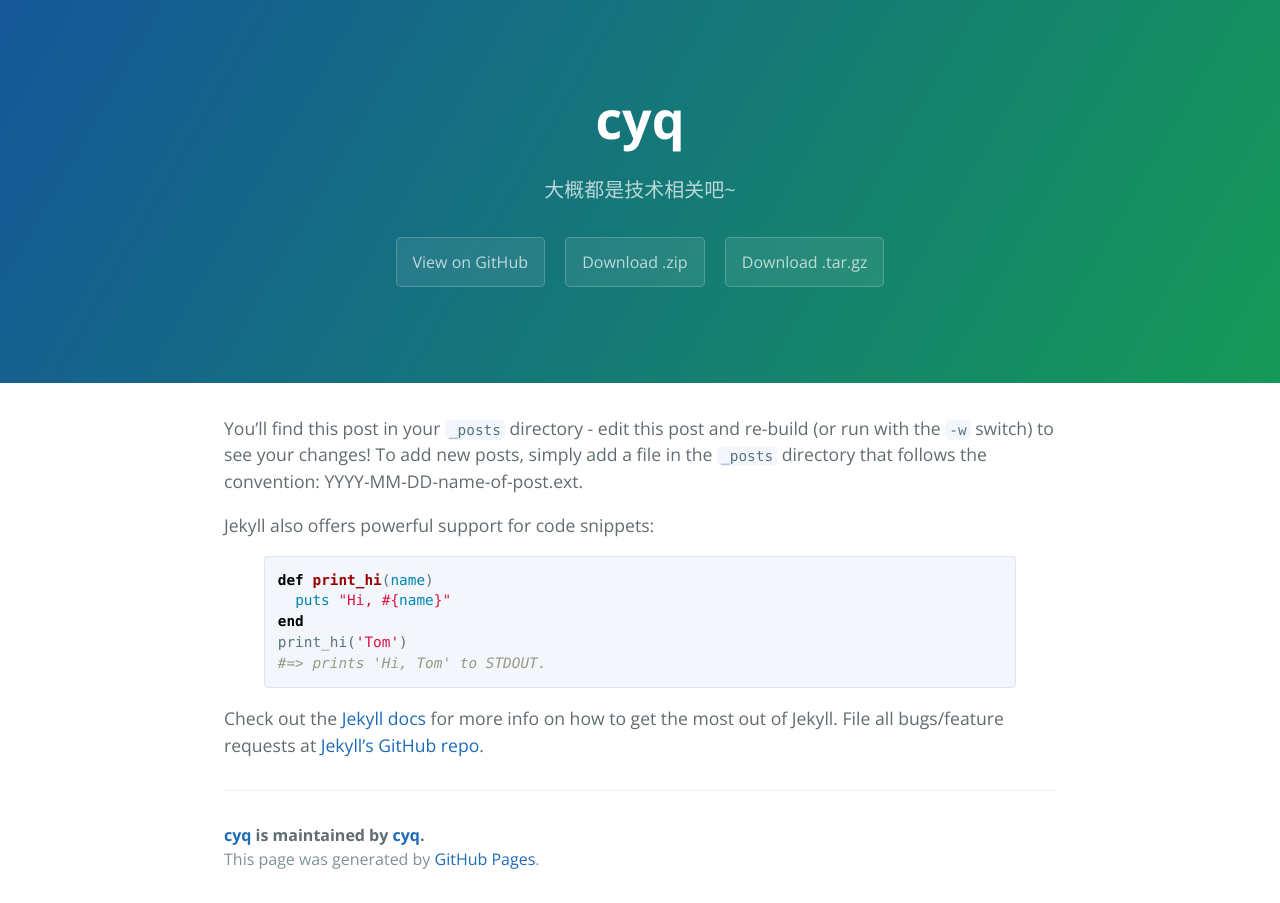
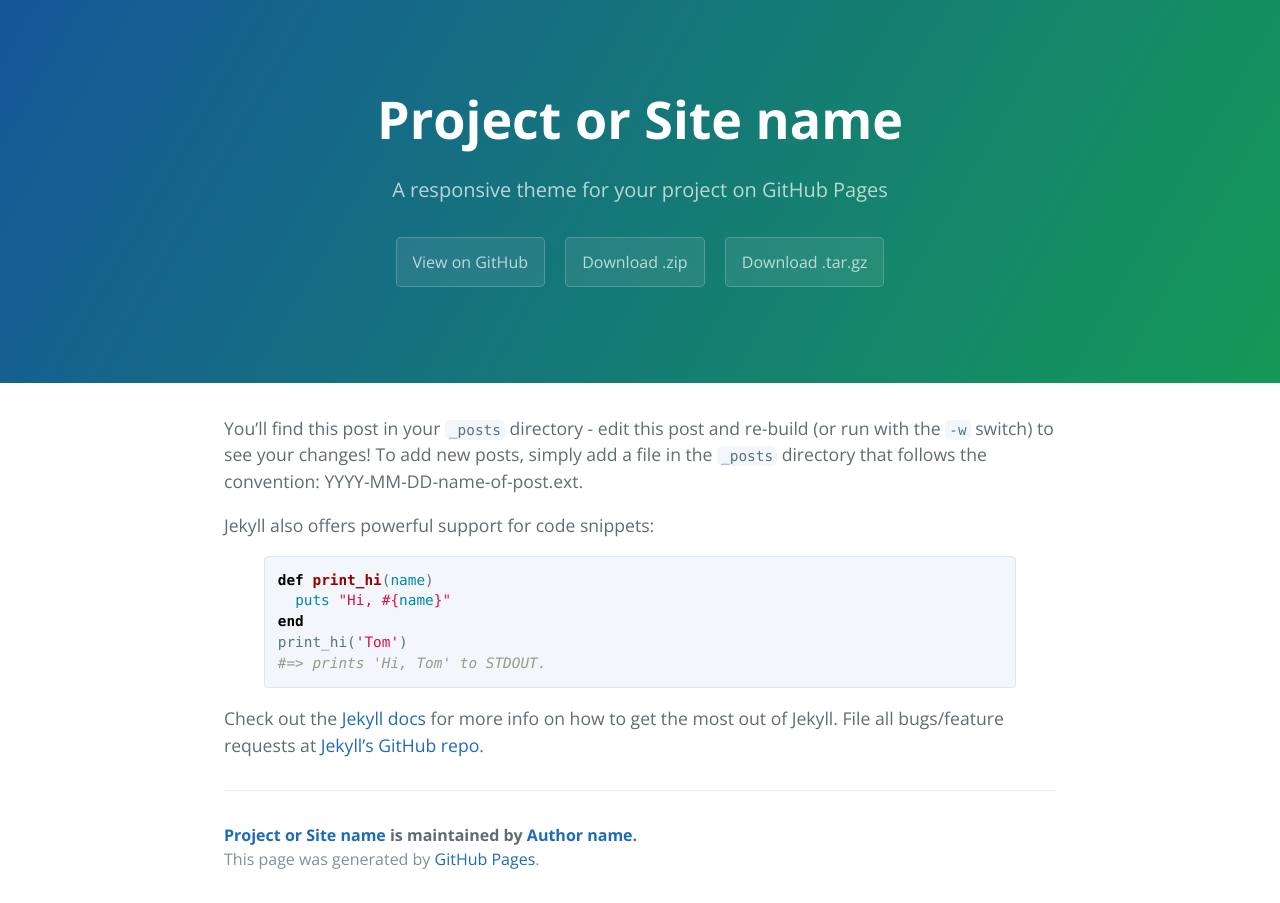
Before and after one commit to Yanqi-Chen/Yanqi-Chen.github.io, a Jekyll site: the page built from _posts/2016-02-12-sample-content.markdown, in a window 1280 px wide. Built offline with Jekyll 4.4.1, drawn with Linux system fonts in a browser that asks for light colours.

Commit message:
Revert "基本参数修改"
This reverts commit 83f793f6a913f2a5069e84ee9e40a5dea0af1566.

```diff
--- a/_config.yml
+++ b/_config.yml
@@ -1,14 +1,13 @@
 # Setup
-title:        cyq
-tagline:      大概都是技术相关吧~
-baseurl:      /
-paginate:     5
-locale:       "zh_CN"
-encoding:     utf-8
+title:        Project or Site name
+tagline:      A responsive theme for your project on GitHub Pages
+baseurl:      ""
+paginate:     1
+locale:       "en"
 
 # About/contact
 author:
-  name:       cyq
+  name:       Author name
   url:        http://yourhomepage.com
 
 # Gems
--- a/index.html
+++ b/index.html
@@ -1,4 +1,7 @@
---- layout: default title: {{ site.name }} ---
+---
+layout: default
+title: {{ site.name }}
+---
 
 <div id="home">
   <h1>Blog Posts</h1>
```
Lines whose indentation alone changed are shown as unchanged.
